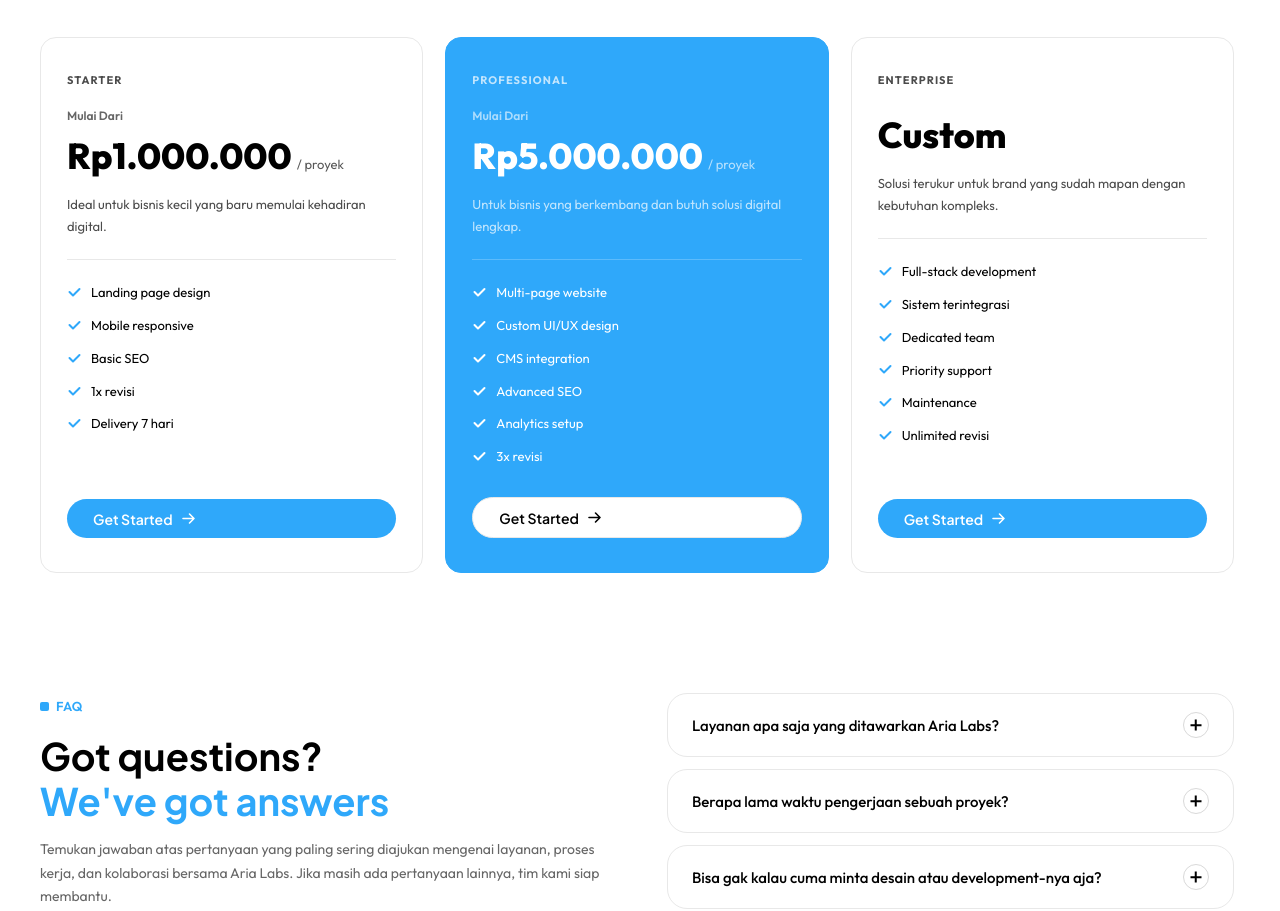
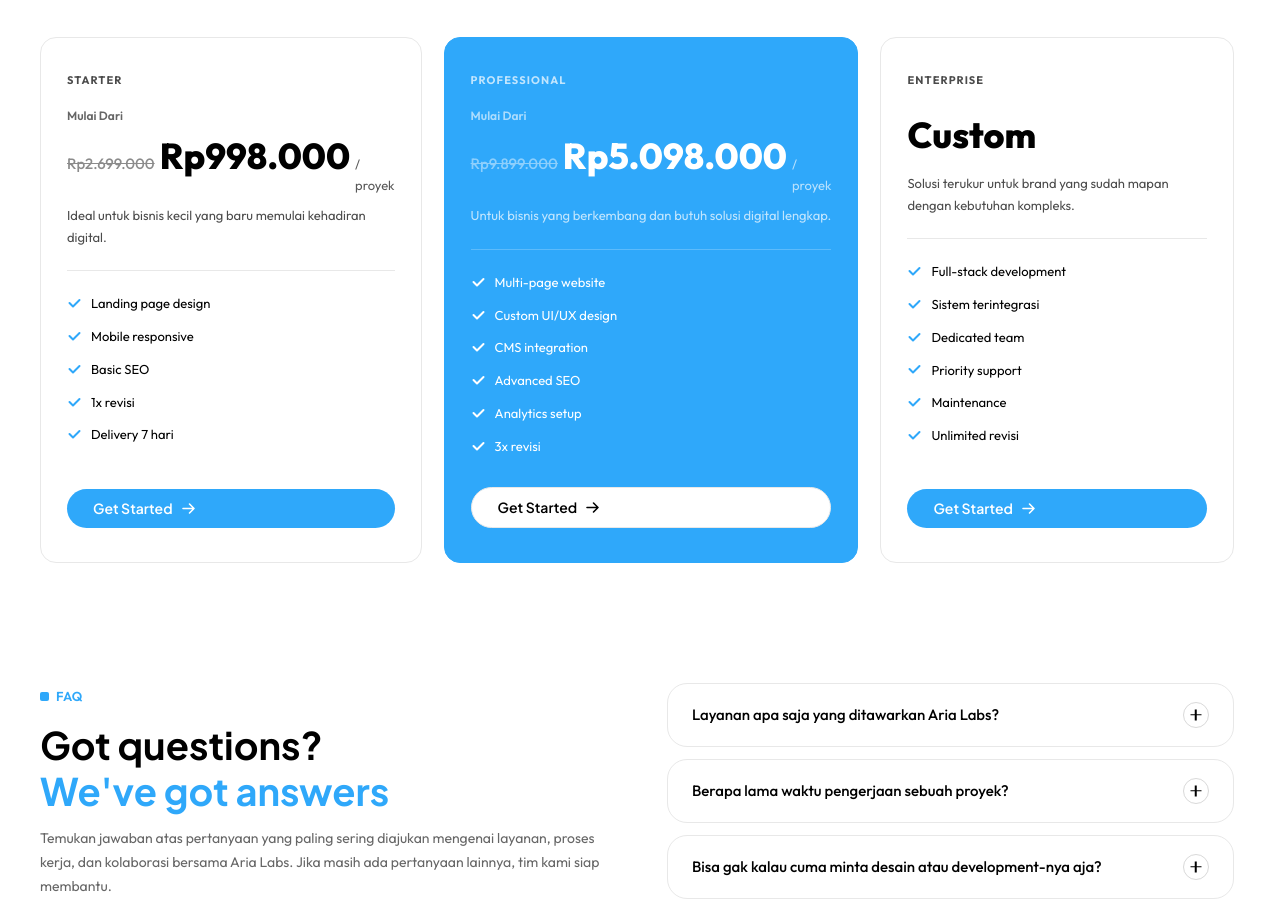
Before and after one commit to Nazca13/Arialabs, a Next.js app: page / in a window 1280 px wide. Shown: the part 4121-5032 px from the top of the page. Built offline with nearby package versions, Linux system fonts and the light colour scheme.

Commit message:
fix: update new pricing disscount

```diff
--- a/src/features/home/sections/pricing/pricing-section.module.css
+++ b/src/features/home/sections/pricing/pricing-section.module.css
@@ -90,6 +90,13 @@
   margin-bottom: 10px;
 }
 
+.oldPrice {
+  font-size: 15px;
+  font-weight: 500;
+  opacity: 0.45;
+  text-decoration: line-through;
+}
+
 .price { font-size: 36px; font-weight: 800; }
 .period { font-size: 13px; opacity: 0.65; }
 
--- a/src/features/home/sections/pricing/pricing-section.tsx
+++ b/src/features/home/sections/pricing/pricing-section.tsx
@@ -14,6 +14,7 @@ type PlanItem = {
   name: string
   priceLabelId?: string
   priceLabelEn?: string
+  oldPrice?: string
   price: string
   periodId: string
   periodEn: string
@@ -30,7 +31,8 @@ const PLANS_BY_CATEGORY: Record<Category, PlanItem[]> = {
       name: 'Starter',
       priceLabelId: 'Mulai Dari',
       priceLabelEn: 'Starting From',
-      price: 'Rp1.000.000',
+      oldPrice: 'Rp2.699.000',
+      price: 'Rp998.000',
       periodId: '/ proyek',
       periodEn: '/ project',
       descriptionId: 'Ideal untuk bisnis kecil yang baru memulai kehadiran digital.',
@@ -42,7 +44,8 @@ const PLANS_BY_CATEGORY: Record<Category, PlanItem[]> = {
       name: 'Professional',
       priceLabelId: 'Mulai Dari',
       priceLabelEn: 'Starting From',
-      price: 'Rp5.000.000',
+      oldPrice: 'Rp9.899.000',
+      price: 'Rp5.098.000',
       periodId: '/ proyek',
       periodEn: '/ project',
       descriptionId: 'Untuk bisnis yang berkembang dan butuh solusi digital lengkap.',
@@ -67,7 +70,8 @@ const PLANS_BY_CATEGORY: Record<Category, PlanItem[]> = {
       name: 'Starter',
       priceLabelId: 'Mulai Dari',
       priceLabelEn: 'Starting From',
-      price: 'Rp750.000',
+      oldPrice: 'Rp1.198.000',
+      price: 'Rp698.000',
       periodId: '/ proyek',
       periodEn: '/ project',
       descriptionId: 'Fondasi identitas visual untuk brand yang baru mulai.',
@@ -79,7 +83,8 @@ const PLANS_BY_CATEGORY: Record<Category, PlanItem[]> = {
       name: 'Professional',
       priceLabelId: 'Mulai Dari',
       priceLabelEn: 'Starting From',
-      price: 'Rp5.000.000',
+      oldPrice: 'Rp9.989.000',
+      price: 'Rp5.098.000',
       periodId: '/ proyek',
       periodEn: '/ project',
       descriptionId: 'Identitas brand lengkap untuk kehadiran yang lebih matang.',
@@ -104,7 +109,8 @@ const PLANS_BY_CATEGORY: Record<Category, PlanItem[]> = {
       name: 'Starter',
       priceLabelId: 'Mulai Dari',
       priceLabelEn: 'Starting From',
-      price: 'Rp500.000',
+      oldPrice: 'Rp1.298.000',
+      price: 'Rp498.000',
       periodId: '/ proyek',
       periodEn: '/ project',
       descriptionId: 'Desain antarmuka untuk produk digital skala kecil.',
@@ -116,7 +122,8 @@ const PLANS_BY_CATEGORY: Record<Category, PlanItem[]> = {
       name: 'Professional',
       priceLabelId: 'Mulai Dari',
       priceLabelEn: 'Starting From',
-      price: 'Rp7.000.000',
+      oldPrice: 'Rp12.898.000',
+      price: 'Rp7.198.000',
       periodId: '/ proyek',
       periodEn: '/ project',
       descriptionId: 'Riset dan desain pengalaman pengguna secara menyeluruh.',
@@ -141,7 +148,8 @@ const PLANS_BY_CATEGORY: Record<Category, PlanItem[]> = {
       name: 'Starter',
       priceLabelId: 'Mulai Dari',
       priceLabelEn: 'Starting From',
-      price: 'Rp75.000',
+      oldPrice: 'Rp119.000',
+      price: 'Rp69.000',
       periodId: '/ paket',
       periodEn: '/ package',
       descriptionId: 'Materi visual untuk kebutuhan promosi sederhana.',
@@ -153,7 +161,8 @@ const PLANS_BY_CATEGORY: Record<Category, PlanItem[]> = {
       name: 'Professional',
       priceLabelId: 'Mulai Dari',
       priceLabelEn: 'Starting From',
-      price: 'Rp2.500.000',
+      oldPrice: 'Rp3.188.000',
+      price: 'Rp2.689.000',
       periodId: '/ paket',
       periodEn: '/ package',
       descriptionId: 'Paket materi visual untuk kampanye yang lebih luas.',
@@ -217,6 +226,7 @@ export function PricingSection() {
                 <p className={styles.planName}>{plan.name}</p>
                 {priceLabel && <p className={styles.priceLabel}>{priceLabel}</p>}
                 <div className={styles.priceRow}>
+                  {plan.oldPrice && <span className={styles.oldPrice}>{plan.oldPrice}</span>}
                   <span className={styles.price}>{plan.price}</span>
                   {period && <span className={styles.period}>{period}</span>}
                 </div>
```
